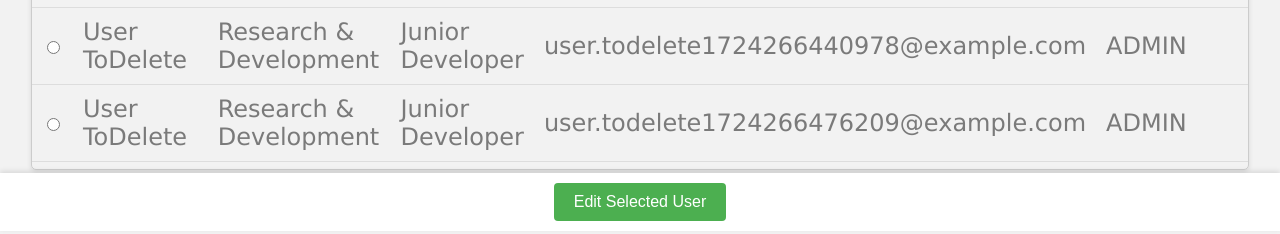
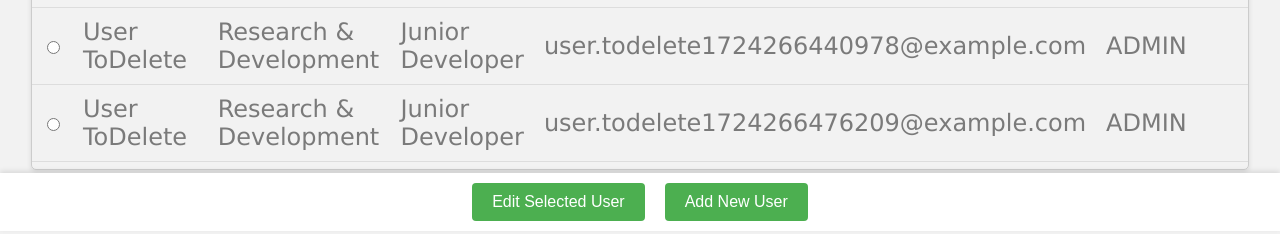
Before and after one commit to ZakirUneeb/Agile-Web-Applications-Frontend, a Node server app: page /admin/all_staff in a window 1280 px wide. Shown: the part 639-873 px from the top of the page. Run offline with Node 20, Linux system fonts and the light colour scheme; a user stored in the database is signed in; data comes from the database, SQL or seed files in the repository; some libraries are stand-ins or nearby versions.

Commit message:
Created add new staff function and added relevant routing file too

```diff
--- a/app.js
+++ b/app.js
@@ -31,6 +31,7 @@ const skillEnrolmentsRouter = require('./routes/skill_enrolment');
 const skillStrengthsRouter = require('./routes/skill_strength');
 const jobRolesRouter = require('./routes/job_role');
 const systemRolesRouter = require('./routes/system_role');
+const adminAddStaffRouter = require('./routes/admin/add_staff');
 const adminAllStaffRouter = require('./routes/admin/all_staff');
 const adminEditStaffRouter = require('./routes/admin/edit_staff');
 const utilities = require('./utilities/utility');
@@ -69,6 +70,7 @@ app.use("/api/job_roles", authenticateToken, jobRolesRouter);
 app.use("/api/system_roles", authenticateToken, systemRolesRouter);
 
 app.use("/manager/team", authenticateToken, managerTeamRouter);
+app.use("/admin/add_staff", authenticateToken, adminAddStaffRouter);
 app.use("/admin/all_staff", authenticateToken, adminAllStaffRouter);
 app.use("/admin/edit_staff", authenticateToken, adminEditStaffRouter);
 
--- a/views/admin/all_staff.ejs
+++ b/views/admin/all_staff.ejs
@@ -63,6 +63,7 @@
         </div>
         <div class="action-buttons">
         <button id="editUserBtn" class="edit-user-button">Edit Selected User</button>
+        <button id="addUserBtn" class="add-user-button">Add New User</button>
         </div>
         <div id="editUserModal" class="modal">
             <div class="modal-content">
@@ -98,15 +99,54 @@
                 </form>
             </div>
         </div>
+        <div id="addUserModal" class="modal">
+            <div class="modal-content">
+                <span class="close">&times;</span>
+                <h2>Add New User</h2>
+                <form id="addUserForm">
+                    <div class="form-group">
+                        <label for="first_name">First Name:</label>
+                        <input type="text" id="new_first_name" name="first_name" required>
+                    </div>
+                    <div class="form-group">
+                        <label for="last_name">Last Name:</label>
+                        <input type="text" id="new_last_name" name="last_name" required>
+                    </div>
+                    <div class="form-group">
+                        <label for="email">Email:</label>
+                        <input type="email" id="new_email" name="email" required>
+                    </div>
+                    <div class="form-group">
+                        <label for="password">Password:</label>
+                        <input type="password" id="new_password" name="password" required>
+                    </div>
+                    <div class="form-group">
+                        <label for="department_id">Department:</label>
+                        <select id="new_department_id" name="department_id" required></select>
+                    </div>
+                    <div class="form-group">
+                        <label for="job_role_id">Job Role:</label>
+                        <select id="new_job_role_id" name="job_role_id" required></select>
+                    </div>
+                    <div class="form-group">
+                        <label for="system_role_id">System Role:</label>
+                        <select id="new_system_role_id" name="system_role_id" required></select>
+                    </div>
+                    <button type="submit" class="submit-button">Add User</button>
+                </form>
+            </div>
+        </div>
     </header>
 
     <script>
         document.addEventListener('DOMContentLoaded', function() {
             const editUserBtn = document.getElementById("editUserBtn");
-            const modal = document.getElementById("editUserModal");
-            const modalContent = modal.querySelector('.modal-content');
-            const closeBtn = document.getElementsByClassName("close")[0];
+            const addUserBtn = document.getElementById("addUserBtn");
+            const editUserModal = document.getElementById("editUserModal");
+            const addUserModal = document.getElementById("addUserModal");
             const editUserForm = document.getElementById("editUserForm");
+            const addUserForm = document.getElementById("addUserForm");
+            const closeBtns = document.getElementsByClassName("close");
 
             editUserBtn.onclick = () => {
                 const selectedStaff = document.querySelector('input[name="selectedStaff"]:checked');
@@ -118,21 +158,22 @@
                 modal.style.display = "block";
             };
 
-            closeBtn.onclick = () => {
-                modal.style.display = "none";
+            addUserBtn.onclick = () => {
+                resetAddForm();
+                populateDropdownsForAddUser();
+                addUserModal.style.display = "block";
             };
 
-            modal.onclick = (event) => {
-                if (event.target === modal) {
-                    modal.style.display = "none";
-                }
-            };
+            Array.from(closeBtns).forEach(btn => {
+                btn.onclick = () => {
+                    editUserModal.style.display = "none";
+                    addUserModal.style.display = "none";
+                };
+            });
 
-            modalContent.onclick = (e) => {
-                e.stopPropagation();
-            };
+            editUserForm.addEventListener("submit", handleEditFormSubmission);
 
-            editUserForm.addEventListener("submit", handleFormSubmission);
+            addUserForm.addEventListener("submit", handleAddFormSubmission);
 
             async function populateEditForm(selectedStaff) {
                 document.getElementById('edit_user_id').value = selectedStaff.value;
@@ -149,26 +190,40 @@
                 await populateDropdown('/api/system_roles', 'system_role_id', systemRoleId);
             }
 
+            async function populateDropdownsForAddUser() {
+                await populateDropdown('/api/departments', 'new_department_id');
+                await populateDropdown('/api/job_roles', 'new_job_role_id');
+                await populateDropdown('/api/system_roles', 'new_system_role_id');
+            }
+
+            function resetAddForm() {
+                document.getElementById('new_first_name').value = '';
+                document.getElementById('new_last_name').value = '';
+                document.getElementById('new_email').value = '';
+                document.getElementById('new_password').value = '';
+                document.getElementById('new_department_id').innerHTML = '';
+                document.getElementById('new_job_role_id').innerHTML = '';
+                document.getElementById('new_system_role_id').innerHTML = '';
+            }
+
             async function populateDropdown(url, selectId, selectedValue) {
                 const selectElement = document.getElementById(selectId);
                 try {
                     const response = await fetch(url);
                     const data = await response.json();
 
-                    // Clear and repopulate the select options
                     selectElement.innerHTML = '<option value="">Select</option>';
                     data.forEach(item => {
                         const option = document.createElement('option');
-                        const idKey = selectId === 'department_id' ? 'department_id' :
-                                    selectId === 'job_role_id' ? 'job_role_id' : 'system_role_id';
-                        const nameKey = selectId === 'department_id' ? 'department_name' :
-                                        selectId === 'job_role_id' ? 'job_role_name' : 'system_role_name';
+                        const idKey = selectId === 'department_id' || selectId === 'new_department_id' ? 'department_id' :
+                                      selectId === 'job_role_id' || selectId === 'new_job_role_id' ? 'job_role_id' : 'system_role_id';
+                        const nameKey = selectId === 'department_id' || selectId === 'new_department_id' ? 'department_name' :
+                                        selectId === 'job_role_id' || selectId === 'new_job_role_id' ? 'job_role_name' : 'system_role_name';
 
                         option.value = item[idKey];
                         option.textContent = item[nameKey];
 
-                        // Set the existing value as selected
-                        if (item[idKey].toString() === selectedValue.toString()) {
+                        if (selectedValue && item[idKey].toString() === selectedValue.toString()) {
                             option.selected = true;
                         }
 
@@ -179,7 +234,7 @@
                 }
             }
 
-            async function handleFormSubmission(e) {
+            async function handleEditFormSubmission(e) {
                 e.preventDefault();
 
                 const formData = new FormData(editUserForm);
@@ -195,7 +250,7 @@
                     if (response.ok) {
                         alert("User updated successfully");
                         modal.style.display = "none";
-                        location.reload(); // refresh the staff list
+                        location.reload();
                     } else {
                         alert("Failed to update user");
                     }
@@ -204,6 +259,32 @@
                     alert("An error occurred. Please try again.");
                 }
             }
+
+            async function handleAddFormSubmission(e) {
+                e.preventDefault();
+
+                const formData = new FormData(addUserForm);
+                const userData = Object.fromEntries(formData.entries());
+
+                try {
+                    const response = await fetch(`/admin/add_staff`, {
+                        method: 'POST',
+                        headers: { 'Content-Type': 'application/json' },
+                        body: JSON.stringify(userData),
+                    });
+
+                    if (response.ok) {
+                        alert("User added successfully");
+                        addUserModal.style.display = "none";
+                        location.reload();
+                    } else {
+                        alert("Failed to add user");
+                    }
+                } catch (error) {
+                    console.error('Error adding user:', error);
+                    alert("An error occurred. Please try again.");
+                }
+            }
         });
     </script>
 </body>
```
Also changed, not shown: routes/admin/add_staff.js (added, +15 -0 lines).
